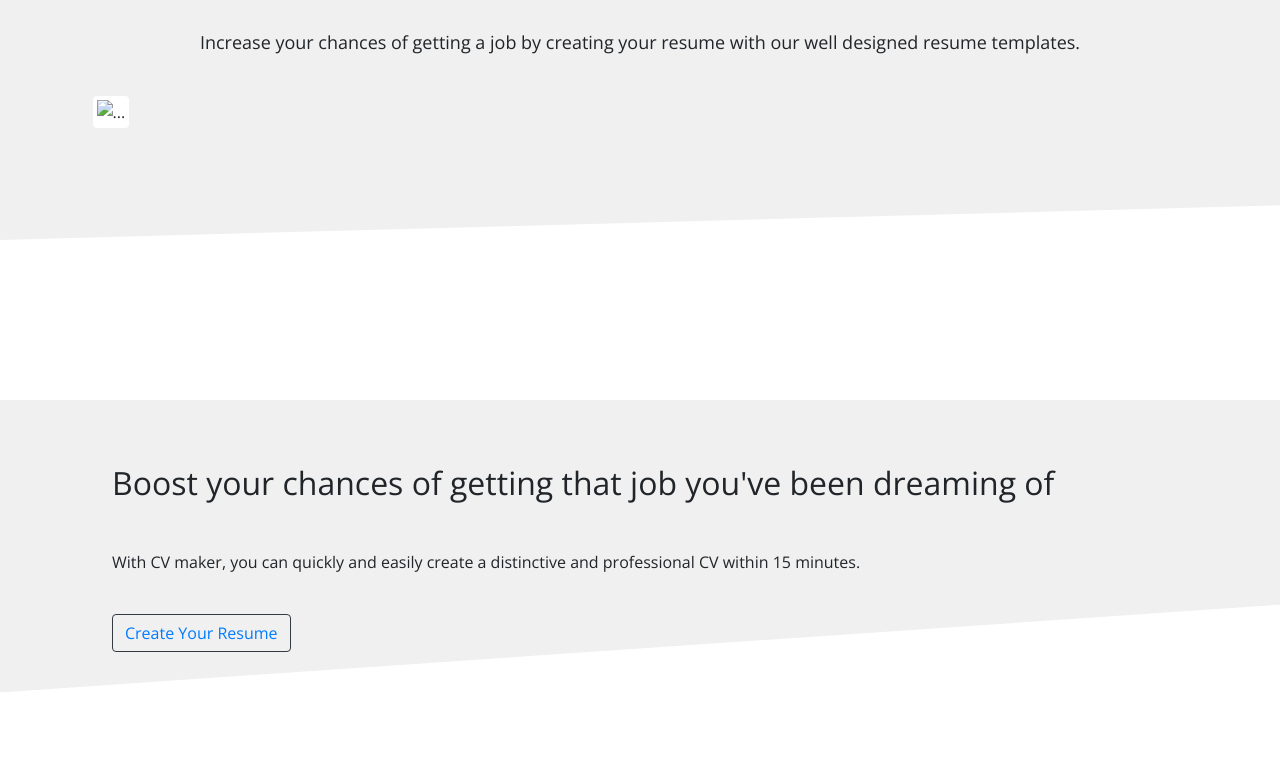
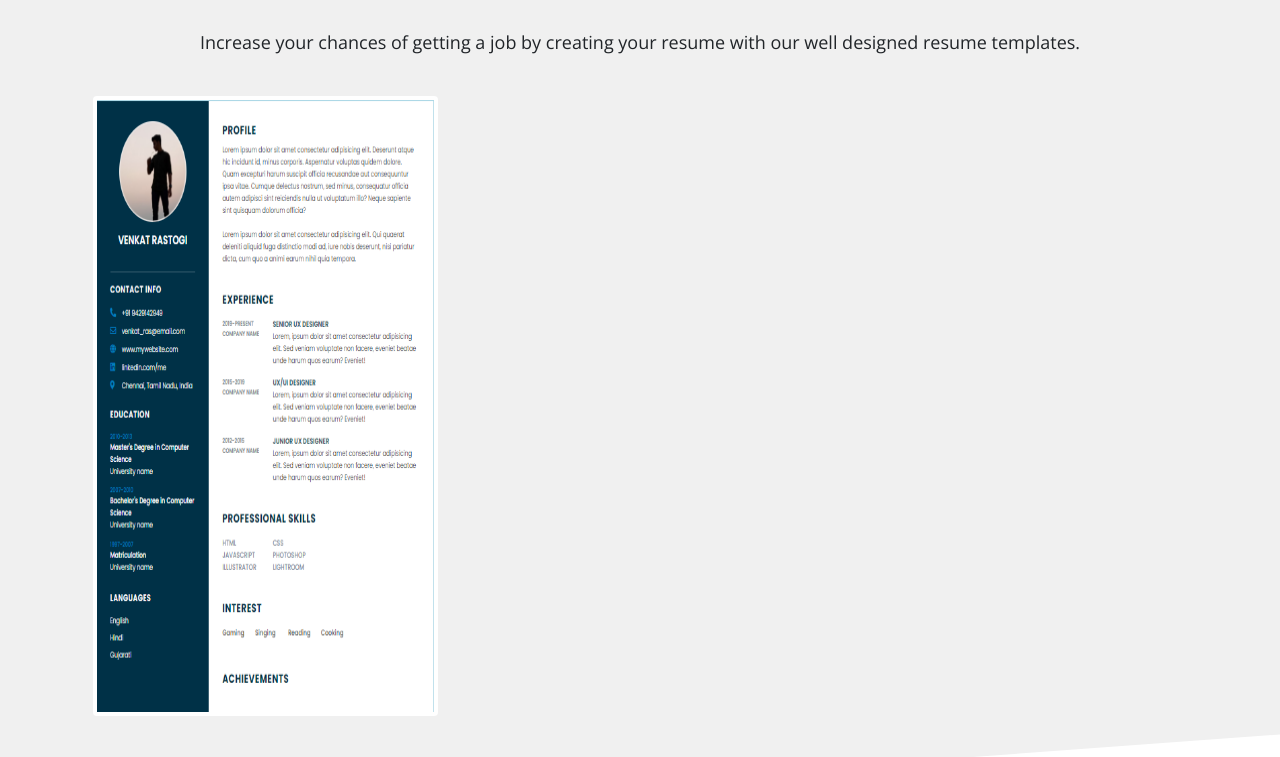
Before and after one commit to jain-arya/Resume-, a plain HTML site: page index.html in a window 1280 px wide. Shown: the part 963-1720 px from the top of the page. Drawn offline with nearby package versions, Linux system fonts and the light colour scheme; files that its build step writes are made by us from their sources; files whose address does not match are found by name.

Commit message:
Update index.html

```diff
--- a/index.html
+++ b/index.html
@@ -67,7 +67,7 @@
 			templates.</p>
 		<div class="row" style="width:90%; margin:auto;">
 			<div class="col-md-4">
-				<img src="images/T1.PNG" style="width:510px; height:620px;" class="img-thumbnail" alt="...">
+				<img src="/T1.PNG" style="width:510px; height:620px;" class="img-thumbnail" alt="...">
 			</div>
 		</div>
 	</div>
```
